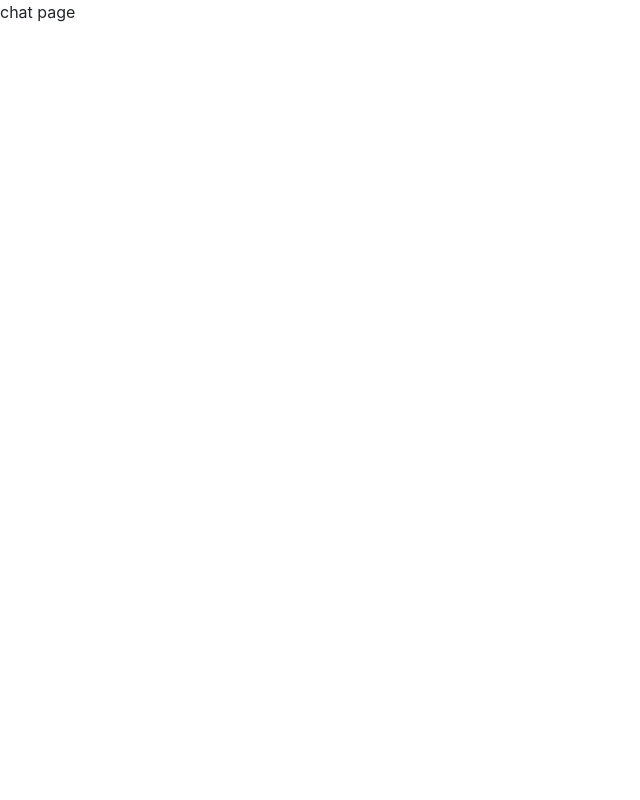
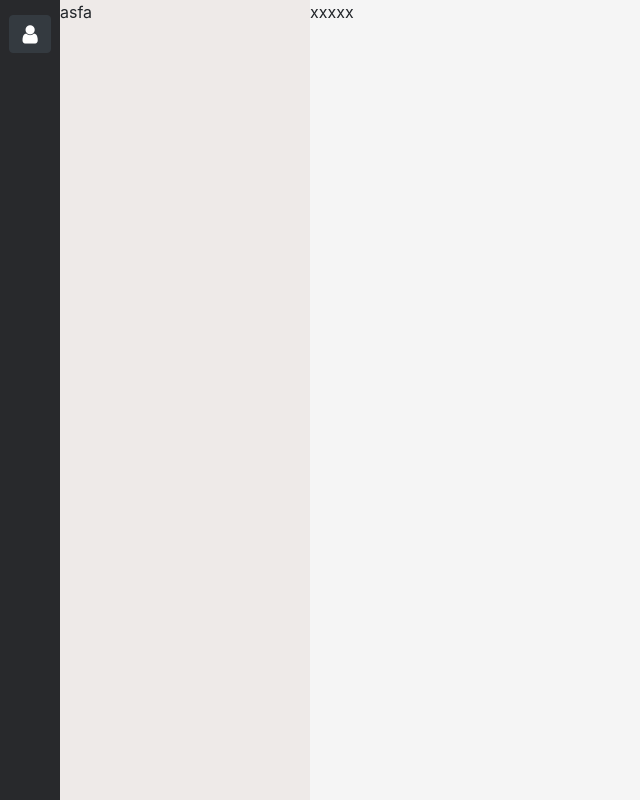
Before and after one commit to iisquare/im-chat, a Vue app in the folder im-node/: page /#/ in a window 1280 px wide. Shown: the whole page, without its empty margins (0-640 px from the left). Built offline with nearby package versions, Linux system fonts and the light colour scheme; sample sign-in values are in the browser's storage.

Commit message:
node chat

```diff
--- a/im-node/src/components/chat/dashboard.vue
+++ b/im-node/src/components/chat/dashboard.vue
@@ -1,11 +1,66 @@
 <template>
-  <span>chat page</span>
+  <div class="im-dashboard">
+    <div class="im-chat">
+      xxxxx
+    </div>
+    <b-container class="im-toolbar text-center">
+      <b-row>
+        <b-col>
+          <b-dropdown id="dropdown-dropright" dropright variant="dark" no-caret>
+            <template slot="button-content"><i class="fa fa-user fa-lg"></i></template>
+            <b-dropdown-item-button disabled>{{userId}}</b-dropdown-item-button>
+            <b-dropdown-item-button @click="logout">退出登录</b-dropdown-item-button>
+          </b-dropdown>
+        </b-col>
+      </b-row>
+    </b-container>
+    <div class="im-contacts">asfa</div>
+  </div>
 </template>
 
 <script>
-
+export default {
+  data () {
+    return {
+      userId: ''
+    }
+  },
+  methods: {
+    logout () {
+      this.$store.commit('user/token', null)
+      this.$router.push('/user/login')
+    }
+  },
+  mounted () {
+    this.userId = this.$store.state.user.data.userId || ''
+  }
+}
 </script>
 
-<style>
-
+<style lang="scss" scoped>
+.im-dashboard {
+  width: 100%;
+  height: 100%;
+}
+.im-toolbar {
+  width: 60px;
+  height: 100%;
+  float: left;
+  background-color: #28292c;
+  padding: 15px 0px 15px 0px;
+}
+.im-contacts {
+  width: 250px;
+  height: 100%;
+  float: left;
+  background-color: #eeeae8;
+}
+.im-chat {
+  width: 100%;
+  height: 100%;
+  float: right;
+  margin-left: -310px;
+  padding-left: 310px;
+  background-color: #f5f5f5;
+}
 </style>
--- a/im-node/src/components/user/login.vue
+++ b/im-node/src/components/user/login.vue
@@ -39,8 +39,7 @@ export default {
     }
   },
   mounted () {
-    this.form.userId = this.$store.state.user.data.userId
-    !this.form.userId && (this.form.userId = '')
+    this.form.userId = this.$store.state.user.data.userId || ''
   }
 }
 </script>
```
